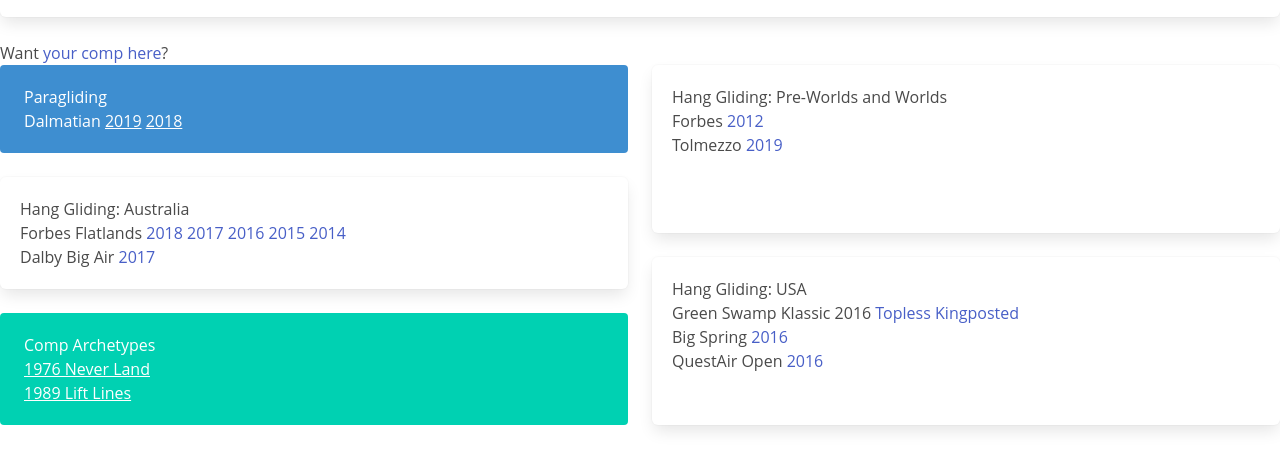
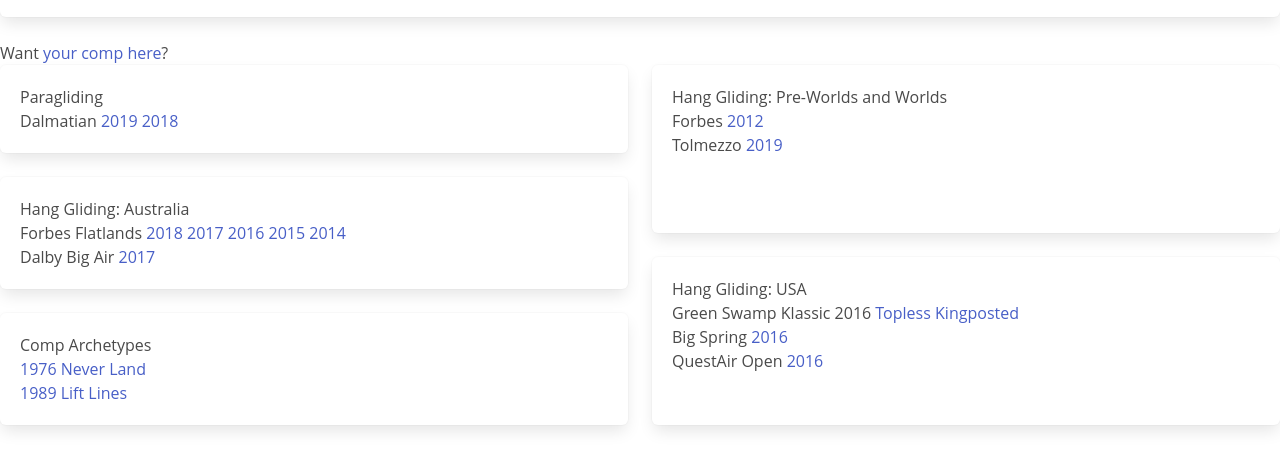
Before and after one commit to FlareTiming/flaretiming, a website built with webpack: page www-hakyll/index.html in a window 1280 px wide. Shown: the part 112-582 px from the top of the page. Built offline with nearby package versions, Linux system fonts and the light colour scheme.

Commit message:
Remove colors from index boxes.

```diff
--- a/www-hakyll/index.html
+++ b/www-hakyll/index.html
@@ -16,7 +16,7 @@
   <div class="tile is-vertical is-6">
     <div class="tile">
       <div class="tile is-parent is-vertical">
-        <div class="tile is-child notification is-info">
+        <div class="tile is-child box">
           <h3>Paragliding</h3>
           <p>
             <ul>
@@ -46,7 +46,7 @@
               <ul>
           </p>
         </div>
-        <div class="tile is-child notification is-primary">
+        <div class="tile is-child box">
           <h3>Comp Archetypes</h3>
           <p>
             <ul>
```
